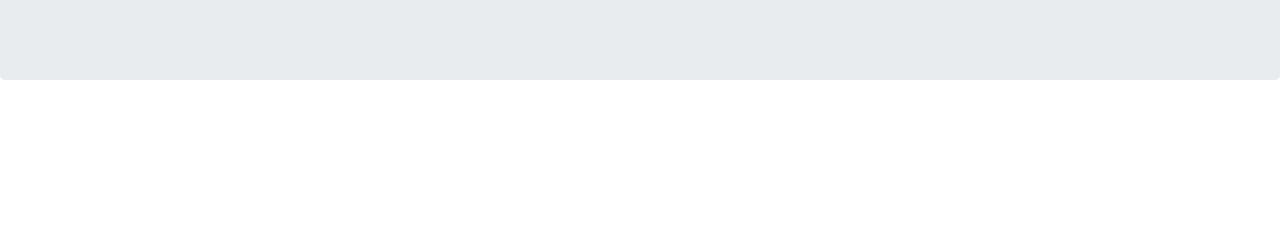
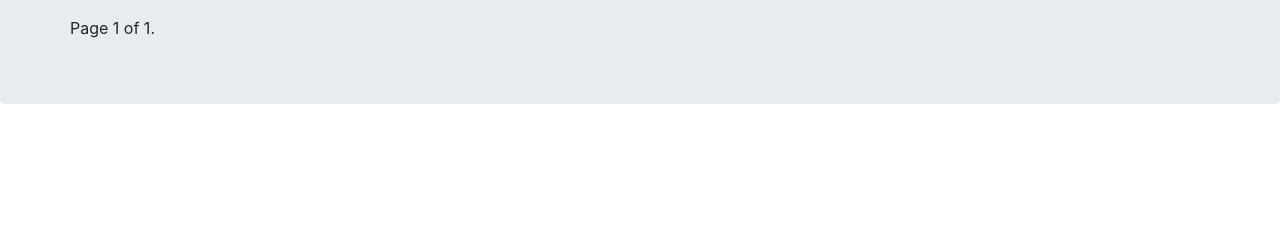
Before and after one commit to fazerito/django-celery-tut, a Django app: page / in a window 1280 px wide. Shown: the part 230-470 px from the top of the page. Run offline with Django 3.2, Linux system fonts and the light colour scheme; data that the repository does not hold is empty; parts of the project's set-up code (start-up, migrations or seed data) failed here and were passed over; some libraries are stand-ins or nearby versions.

Commit message:
scheduled tasks every 15 min, add pagination

```diff
--- a/djangocelerytutorial/templates/cities.html
+++ b/djangocelerytutorial/templates/cities.html
@@ -36,7 +36,7 @@
                   </tr>
                 </thead>
                 <tbody>
-                  {% for city in cities %}
+                  {% for city in page_obj %}
                     <tr>
                         <td>{{ city.name }}</td>
                         <td>{{ city.temperature }}</td>
@@ -49,6 +49,21 @@
                   {% endfor %}
                 </tbody>
               </table>
+              <div class="pagination container">
+                <span class="step-links">
+
+
+                    <span class="current">
+                        Page {{ page_obj.number }} of {{ page_obj.paginator.num_pages }}.
+                    </span>
+                    {% if page_obj.has_previous %}
+                        <a href="?page={{ page_obj.previous_page_number }}">previous</a>
+                    {% endif %}
+                    {% if page_obj.has_next %}
+                        <a href="?page={{ page_obj.next_page_number }}">next</a>
+                    {% endif %}
+                </span>
+            </div>
         </div>
     </div>
 </body>
--- a/djangocelerytutorial/weatherapp/tasks.py
+++ b/djangocelerytutorial/weatherapp/tasks.py
@@ -3,7 +3,7 @@ from celery.task.schedules import crontab
 from celery.decorators import periodic_task
 from .utils import save_weather_data
 
-@periodic_task(run_every=(crontab(minute='*/1')))
+@periodic_task(run_every=(crontab(minute='*/15')))
 def task_get_weather_periodic():
     save_weather_data(None)
 
--- a/djangocelerytutorial/weatherapp/views.py
+++ b/djangocelerytutorial/weatherapp/views.py
@@ -1,3 +1,4 @@
+from django.core.paginator import Paginator
 from django.contrib import messages
 from django.http import HttpResponseRedirect, JsonResponse
 from django.shortcuts import render
@@ -10,11 +11,17 @@ from .tasks import task_get_weather_periodic
 def home(request, *args, **kwargs):
     if request.method == 'POST':
         form = CityForm(request.POST)
-        cities_db = City.objects.order_by('updated').reverse()
+        cities_db = City.objects.order_by('-updated')
+        paginator = Paginator(cities_db, 10)
+        page_number = request.GET.get('page')
+        page_obj = paginator.get_page(page_number)
         if form.is_valid():
             form.get_weather_data()
-            render(request, '../templates/cities.html', {'cities': cities_db, 'form': form})
+            render(request, '../templates/cities.html', {'page_obj': page_obj, 'form': form})
     else:
         form = CityForm()
-        cities_db = City.objects.order_by('updated').reverse()
-    return render(request, '../templates/cities.html', {'cities': cities_db, 'form': form})
+        cities_db = City.objects.order_by('-updated')
+        paginator = Paginator(cities_db, 10)
+        page_number = request.GET.get('page')
+        page_obj = paginator.get_page(page_number)
+    return render(request, '../templates/cities.html', {'page_obj': page_obj, 'form': form})
```
